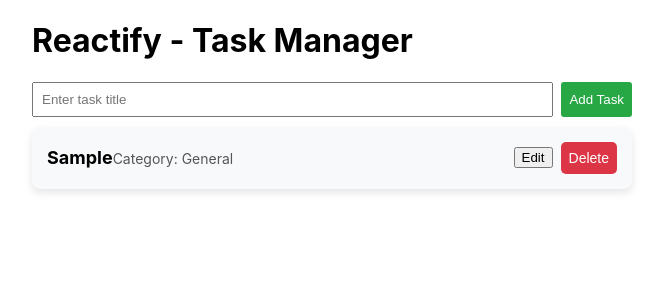
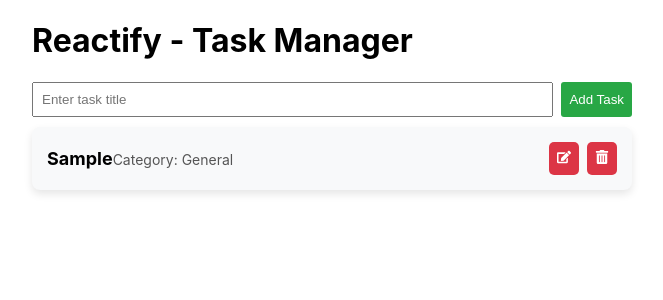
Before and after one commit to ehuntober/Reactify, a React (Create React App) app in the folder my-reactify/: page / in a window 1280 px wide. Both pictures are taken after typing "Sample" into the empty fields and a click on the button "Add Task". Shown: the top 300 px of the page, without its empty margins (308-971 px from the left). Built offline with nearby package versions, Linux system fonts and the light colour scheme.

Commit message:
fixing the error in edit button

```diff
--- a/my-reactify/src/Task.js
+++ b/my-reactify/src/Task.js
@@ -1,5 +1,6 @@
 // Task.js
 import React, { useState } from 'react';
+import { FaEdit, FaTrashAlt } from 'react-icons/fa';
 import './Task.css';
 
 const Task = ({ task, onDelete, onEdit }) => {
@@ -21,7 +22,9 @@ const Task = ({ task, onDelete, onEdit }) => {
               value={editedTitle}
               onChange={(e) => setEditedTitle(e.target.value)}
             />
-            <button onClick={handleSaveEdit}>Save</button>
+            <button className="edit-button" onClick={handleSaveEdit}>
+              Save
+            </button>
           </>
         ) : (
           <>
@@ -35,10 +38,15 @@ const Task = ({ task, onDelete, onEdit }) => {
       </div>
       <div className="task-actions">
         {isEditing ? null : (
-          <button onClick={() => setIsEditing(true)}>Edit</button>
+          <button className="edit-button" onClick={() => setIsEditing(true)}>
+            <FaEdit />
+          </button>
         )}
-        <button onClick={() => onDelete(task.id)} className="delete-button">
-          Delete
+        <button
+          className="delete-button"
+          onClick={() => onDelete(task.id)}
+        >
+          <FaTrashAlt />
         </button>
       </div>
     </div>
--- a/my-reactify/src/TaskList.js
+++ b/my-reactify/src/TaskList.js
@@ -13,6 +13,7 @@ const TaskList = () => {
 
   const handleDelete = (taskId) => {
     setTasks(tasks.filter((task) => task.id !== taskId));
+    toast.error('Task deleted successfully!');
   };
 
   const handleAddTask = () => {
--- a/package.json
+++ b/package.json
@@ -1,5 +1,6 @@
 {
   "dependencies": {
+    "react-icons": "^4.12.0",
     "react-toastify": "^9.1.3"
   }
 }
```
Also changed, not shown: 1 other file (tests, documents, lock files or other folders). Lines whose indentation alone changed are shown as unchanged.
